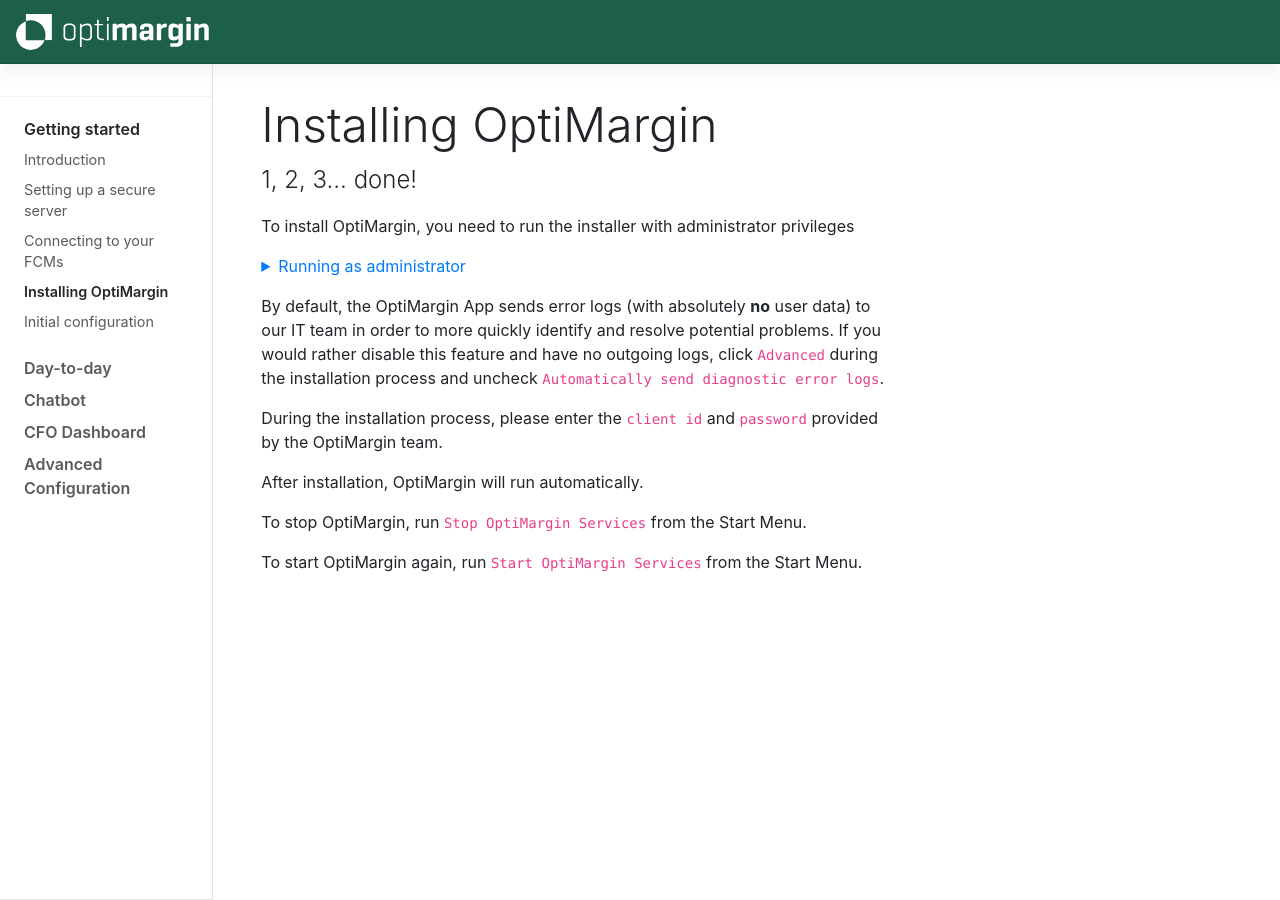
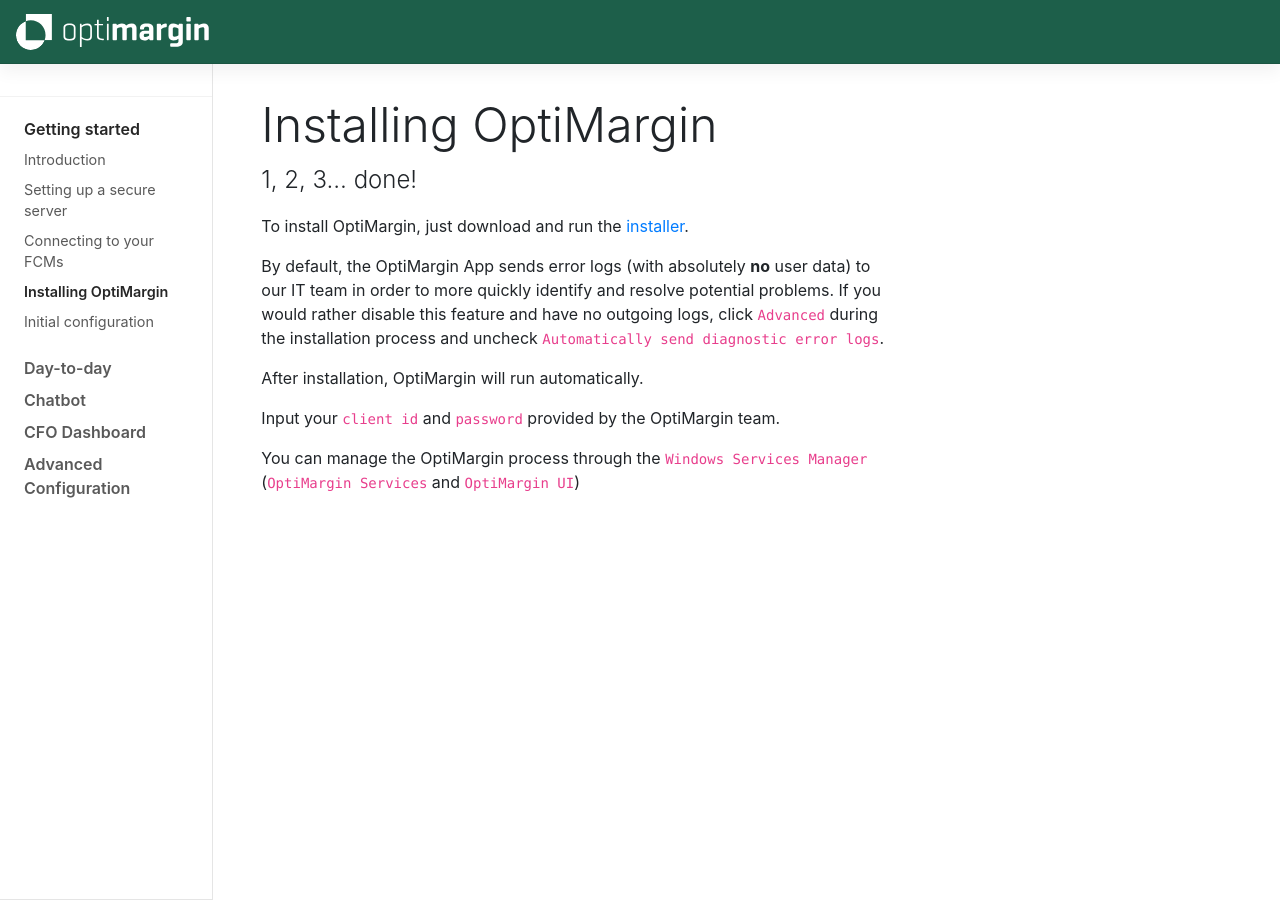
Before and after one commit to optimargin/optimargin.github.io, a Jekyll site: the page built from docs/getting-started/installation.md, in a window 1280 px wide. Built offline with Jekyll 4.4.1, drawn with Linux system fonts in a browser that asks for light colours.

Commit message:
few changes about installation and setup

```diff
--- a/docs/getting-started/installation.md
+++ b/docs/getting-started/installation.md
@@ -9,24 +9,12 @@
   - "/getting-started/installing-optimargin/"
 ---
 
-To install OptiMargin, you need to run the installer with administrator privileges
-
-<details>
-<summary class="text-primary mb-3">Running as administrator</summary>
-{% capture markdown %}
-- right click the OptiMargin installer
-- click `Run as administrator`
-- you might have to enter your password. Click `Yes`
-{% endcapture %}
-{{ markdown | markdownify }}
-</details>
+To install OptiMargin, just download and run the [installer](https://optimargin.com/uploads/setup.exe).
 
 By default, the OptiMargin App sends error logs (with absolutely **no** user data) to our IT team in order to more quickly identify and resolve potential problems. If you would rather disable this feature and have no outgoing logs, click `Advanced` during the installation process and uncheck `Automatically send diagnostic error logs`.
 
-During the installation process, please enter the `client id` and `password` provided by the OptiMargin team.
-
 After installation, OptiMargin will run automatically.
 
-To stop OptiMargin, run `Stop OptiMargin Services` from the Start Menu.
+Input your `client id` and `password` provided by the OptiMargin team.
 
-To start OptiMargin again, run `Start OptiMargin Services` from the Start Menu.
+You can manage the OptiMargin process through the `Windows Services Manager` (`OptiMargin Services` and `OptiMargin UI`)
```
Also changed, not shown: docs/getting-started/fcm-connection.md (+1 -0 lines), docs/getting-started/secure-server.md (+1 -1 lines).
